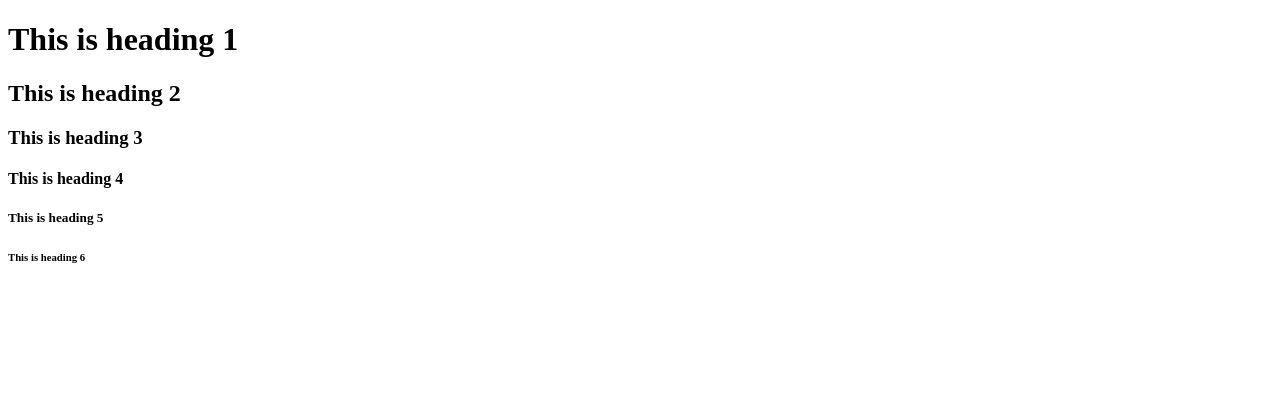
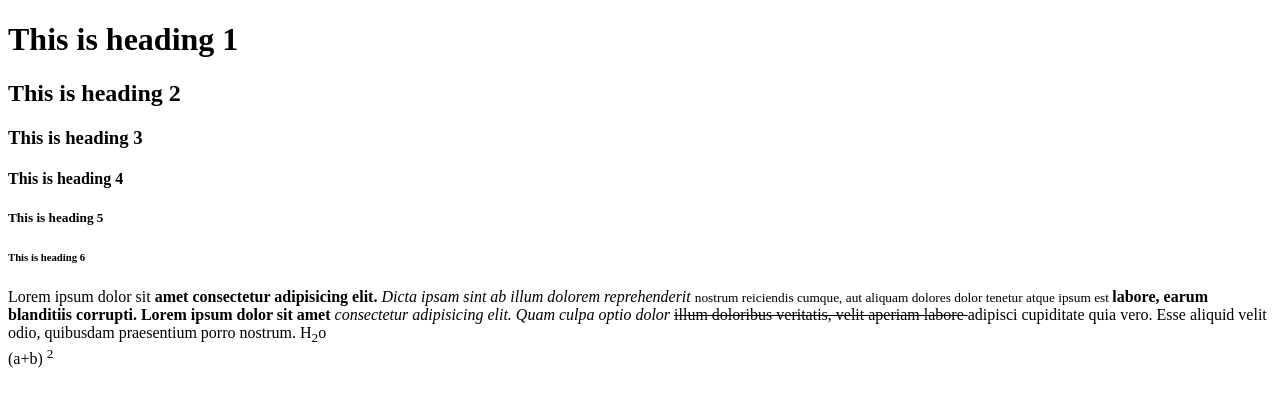
Before and after one commit to Idba1/practice-html, a plain HTML site: page index.html in a window 1280 px wide. Drawn offline with Linux system fonts and the light colour scheme.

Commit message:
using html tag

```diff
--- a/index.html
+++ b/index.html
@@ -12,5 +12,6 @@
     <h4>This is heading 4</h4>
     <h5>This is heading 5</h5>
     <h6>This is heading 6</h6>
+    <p>Lorem ipsum dolor sit <b>amet consectetur adipisicing elit.</b> <i>Dicta ipsam sint ab illum dolorem reprehenderit </i><small>nostrum reiciendis cumque, aut aliquam dolores dolor tenetur atque ipsum est </small><strong>labore, earum blanditiis corrupti. Lorem ipsum dolor sit amet</strong> <em>consectetur adipisicing elit. Quam culpa optio dolor</em> <del>illum doloribus veritatis, velit aperiam labore </del>adipisci cupiditate quia vero. Esse aliquid velit odio, quibusdam praesentium porro nostrum. H<sub>2</sub>o <br>(a+b) <sup>2</sup></p>
 </body>
 </html>
```
